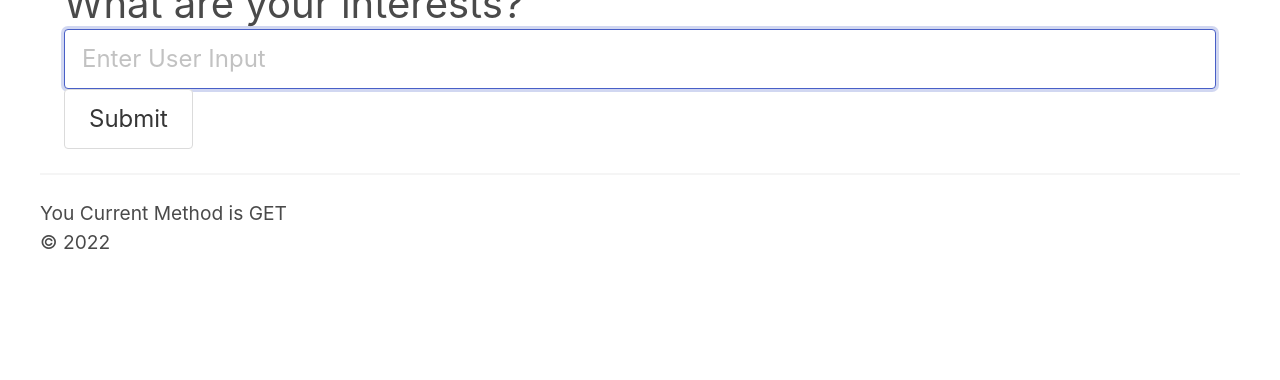
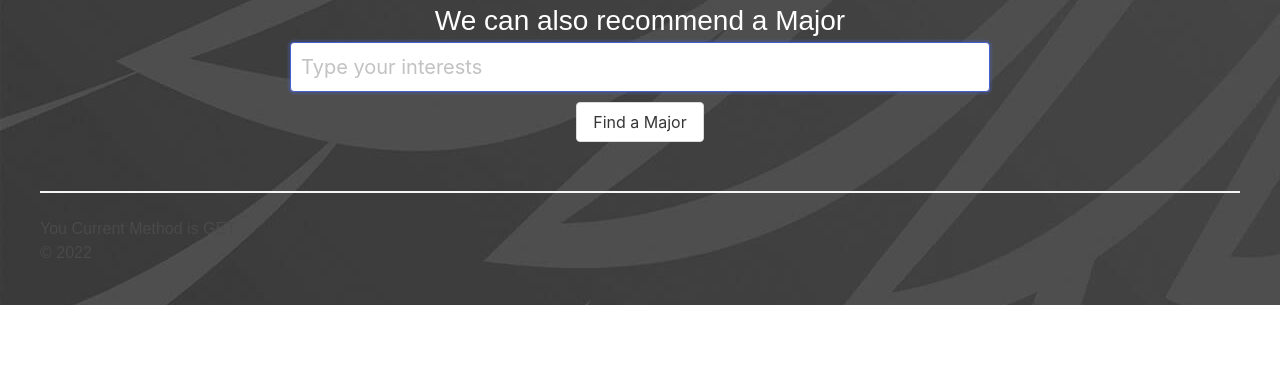
Before and after one commit to DJT777/LinguisAquilis, a Flask app: page /findcourses in a window 1280 px wide. Shown: the part 420-800 px from the top of the page. Run offline with Flask 2, Linux system fonts and the light colour scheme; some libraries are stand-ins or nearby versions.

Commit message:
Added USI Styling
-Modified Findcourses
-Filtered class_data file for display

```diff
--- a/static/styles.css
+++ b/static/styles.css
@@ -2,26 +2,56 @@ main {
   margin: 150px;
 }
 body {
-  font-size: larger;
+  background-image: url('/static/images/wingsgray.jpg');
+  font-family: Montserrat, sans-serif;
+}
+section {
+  padding-bottom: 15px;
+}
+select {
+  padding: 4px;
+  font-size: 16px;
+  border-radius: 5px;
 }
 .body-content {
   padding: 40px;
 }
-/*
-input[type='submit'] {
-  padding: 10px;
-  background-color: #ff5678;
-  cursor: pointer;
+.landing-image {
+  width: 50%;
+  align-self: center;
 }
-*/
+
+input[type='text'] {
+  padding: 1px 10px;
+  font-size: 8px;
+  width: 700px;
+}
+
 /*New*/
+.button {
+  margin: 10px;
+}
+label {
+  font-family: Montserrat, sans-serif;
+  color: white;
+  text-align: center;
+}
+
+.flex-container {
+  text-align: center;
+  font-family: Montserrat, sans-serif;
+  font-size: 28px;
+}
+.my-title {
+  color: white;
+}
 ul {
   list-style-type: none;
   margin: 0;
   padding: 0;
   overflow: hidden;
-  border: 1px solid #e7e7e7;
-  background-color: #f3f3f3;
+  border: 1px solid #002856;
+  background-color: #002856;
 }
 
 li {
@@ -30,17 +60,18 @@ li {
 
 li a {
   display: block;
-  color: #666;
+  color: white;
   text-align: center;
   padding: 14px 16px;
   text-decoration: none;
 }
 
 li a:hover:not(.active) {
-  background-color: #ddd;
+  background-color: #1e416a;
+  color: white;
 }
 
 li a.active {
   color: white;
-  background-color: #ff5678;
+  background-color: #002856;
 }
--- a/templates/base.html
+++ b/templates/base.html
@@ -12,6 +12,10 @@
       crossorigin="anonymous"
       referrerpolicy="no-referrer"
     />
+    <script
+      src="https://kit.fontawesome.com/42e7bd55fd.js"
+      crossorigin="anonymous"
+    ></script>
     <link
       rel="stylesheet"
       href="{{ url_for('static', filename='styles.css')}}"
@@ -19,12 +23,22 @@
   </head>
   <body>
     <header>
-      <ul>
-        <li><a class="active" href="{{ url_for('index') }}">Home</a></li>
-        <li><a href="#news">News</a></li>
-        <li><a href="#contact">Contact</a></li>
-        <li><a href="#about">About</a></li>
-      </ul>
+      <div class="">
+        <ul>
+          <li><div class="navbar-brand">
+            <a class="navbar-item" href="https://bulma.io">
+              <img
+                src="/static/images/usi-logo-horizontal.png"
+                alt="Bulma: Free, open source, and modern CSS framework based on Flexbox"
+                width="112"
+                height="28"
+              />
+            </a></li>
+          <li><a class="active" href="{{ url_for('index') }}">Home</a></li>
+          <li><a href="#contact">Contact</a></li>
+          <li><a href="#about">About</a></li>
+        </ul>
+      </div>
     </header>
     <div class="body-content">
       {% block content %} {% endblock %}
--- a/templates/findcourses.html
+++ b/templates/findcourses.html
@@ -1,26 +1,58 @@
 {% extends "base.html" %} {% block title %} Find Courses {% endblock %} {% block
 content %}
-<section class="container">
-  <img class="image" src="/static/images/laying.svg" />
+<section class="flex-container container">
+  <form method="POST">
+    <label class="my-title" for="userInterests">Select a class</label>
+    <div>
+      <select class="select">
+        {% for x in returnList %}
+        <option value="">{{x}}</option>
+        {% endfor %}
+      </select>
+    </div>
+    <input
+      formmethod="POST"
+      type="submit"
+      value="Find Similar"
+      class="button"
+    />
+  </form>
 </section>
-<section class="container">
+<section class="flex-container container">
   <div class="block">
     <form method="POST">
-      <label class="subtitle is-2" for="userInterests"
-        >What are your interests?</label
+      <label class="my-title" for="userInterests"
+        >Or tell us about your interests</label
       ><br />
       <input
-        class="input is-large is-focused"
+        class="input is-medium is-focused"
         type="text"
         id="userInput"
         name="userInput"
-        placeholder="Enter User Input"
+        placeholder="Type your interests"
+      /><br />
+      <input formmethod="POST" type="submit" value="Submit" class="button" />
+    </form>
+  </div>
+</section>
+<section class="flex-container container">
+  <div class="block">
+    <form method="POST">
+      <label class="my-title" for="userInterests"
+        >We can also recommend a Major</label
+      ><br />
+      <input
+        class="input is-medium is-focused"
+        type="text"
+        id="userInput"
+        name="userInputMajor"
+        placeholder="Type your interests"
       /><br />
       <input
         formmethod="POST"
         type="submit"
-        value="Submit"
-        class="button is-large"
+        value="Find a Major"
+        class="button button"
       />
     </form>
   </div>
--- a/templates/index.html
+++ b/templates/index.html
@@ -3,7 +3,7 @@ content %}
 
 <h1 class="title is-1 is-centered">Find Courses That Fit Your Lifestyle</h1>
 <section class="container">
-  <img class="image" src="/static/images/clumsy.svg" />
+  <img class="image landing-image" src="/static/images/clumsy.svg" />
 </section>
 <section class="container">
   <form method="POST">
```
Also changed, not shown: main.py (+17 -11 lines), new.txt (deleted), static/filtercourser.js (added), static/images/usi-logo-horizontal.png (added), static/images/wingsgray.jpg (added).
